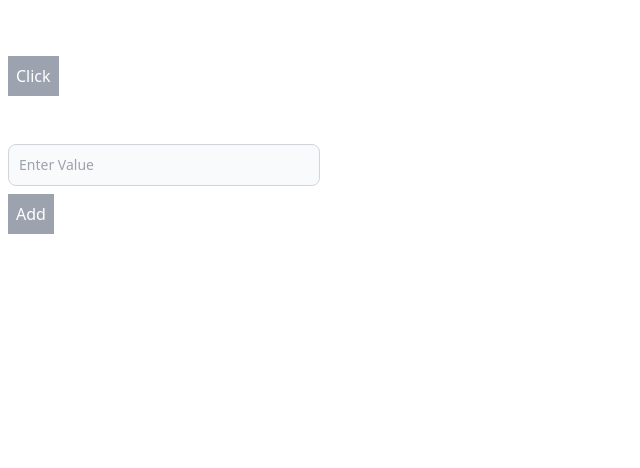
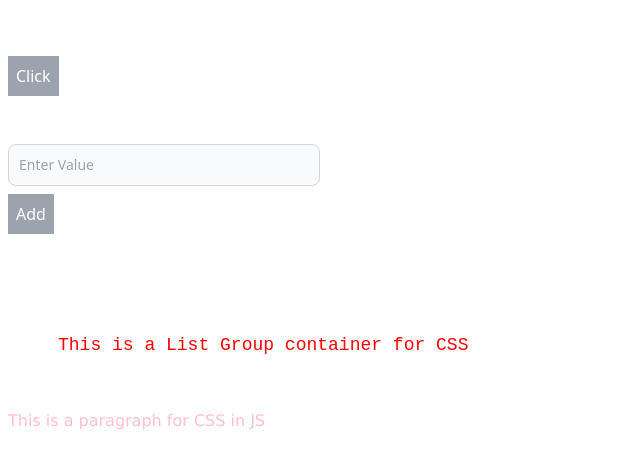
Before and after one commit to Zain541/react-app, a React (Vite) app: page / in a window 1280 px wide. Shown: the top 468 px of the page, without its empty margins (0-640 px from the left). Built offline with nearby package versions, Linux system fonts and the light colour scheme.

Commit message:
added styles

```diff
--- a/package.json
+++ b/package.json
@@ -11,7 +11,8 @@
   },
   "dependencies": {
     "react": "^18.3.1",
-    "react-dom": "^18.3.1"
+    "react-dom": "^18.3.1",
+    "styled-components": "^6.1.13"
   },
   "devDependencies": {
     "@eslint/js": "^9.13.0",
--- a/src/App.tsx
+++ b/src/App.tsx
@@ -1,6 +1,7 @@
 import { useState } from "react";
 import Button from "./components/Button";
 import Users from "./components/users/Users";
+import ListGroup from "./components/ListGroup";
 
   function App(){
     const [showContainer, setShowContainer] = useState(false);
@@ -13,6 +14,8 @@ import Users from "./components/users/Users";
           </div>
           <div className="mt-8 p-2">
             <Users></Users>
+
+            <ListGroup></ListGroup>
           </div>
         </div>
       </div>
--- /dev/null
+++ b/src/components/ListGroup/ListGroup.module.css
@@ -0,0 +1,9 @@
+.container{
+	padding: 50px
+}
+
+.text{
+	font-family: 'Courier New', Courier, monospace;
+	color: red;
+	font-size: large;
+}
--- /dev/null
+++ b/src/components/ListGroup/ListGroup.tsx
@@ -0,0 +1,26 @@
+import React from 'react';
+import styles from  './ListGroup.module.css';
+//npm i styled-components
+import styled from 'styled-components';
+
+
+interface ListItemsProps {
+	color: string;
+}
+
+const Paragraph = styled.p<ListItemsProps>`
+	color: ${props => props.color};
+	font-family: 'Lucida Sans', 'Lucida Sans Regular', 'Lucida Grande', 'Lucida Sans Unicode', Geneva, Verdana, sans-serif;
+`
+
+const ListGroup = () => {
+  return (
+	<>
+		<div className={[styles.container, styles.text].join(' ')}>This is a List Group container for CSS</div>
+
+		<Paragraph color='pink'>This is a paragraph for CSS in JS</Paragraph>
+	</>
+  )
+}
+
+export default ListGroup
--- /dev/null
+++ b/src/components/ListGroup/index.ts
@@ -0,0 +1,3 @@
+import ListGroup from "./ListGroup";
+
+export default ListGroup;
```
Also changed, not shown: 1 other file (tests, documents, lock files or other folders).
